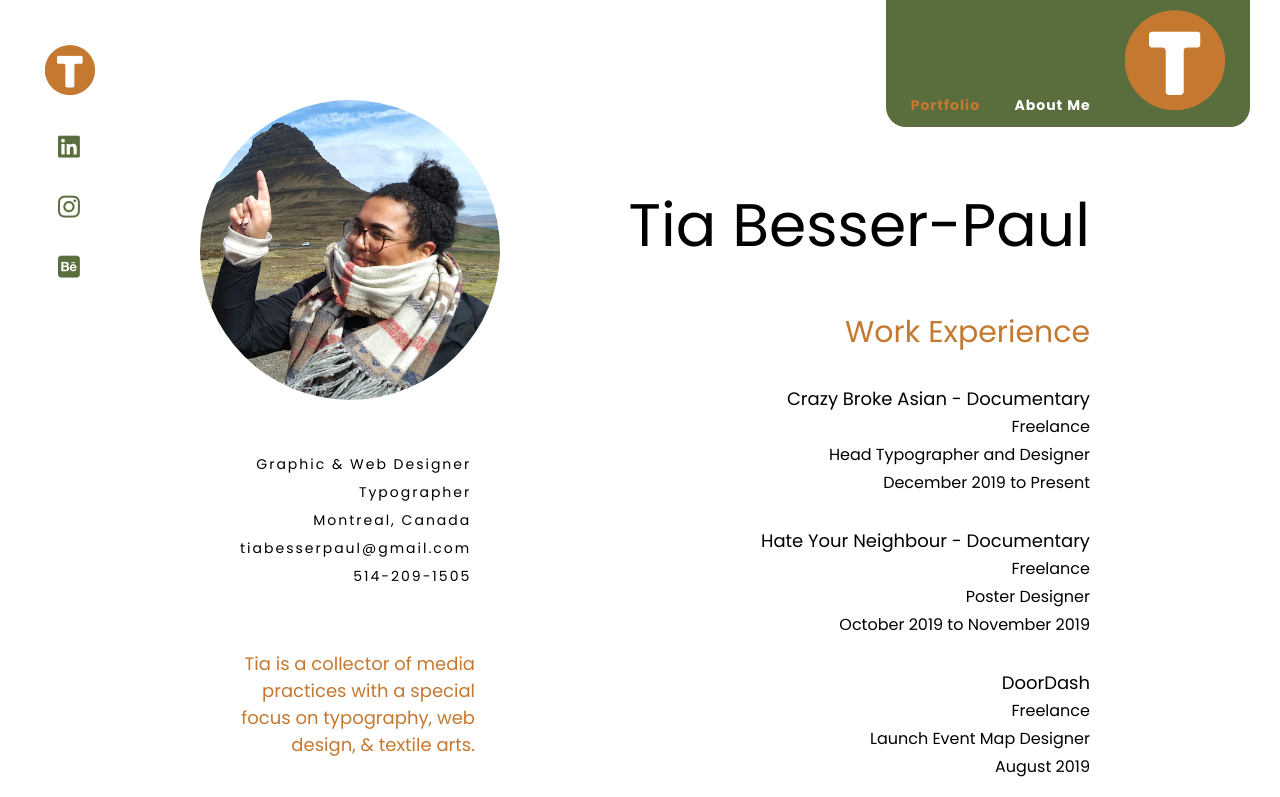
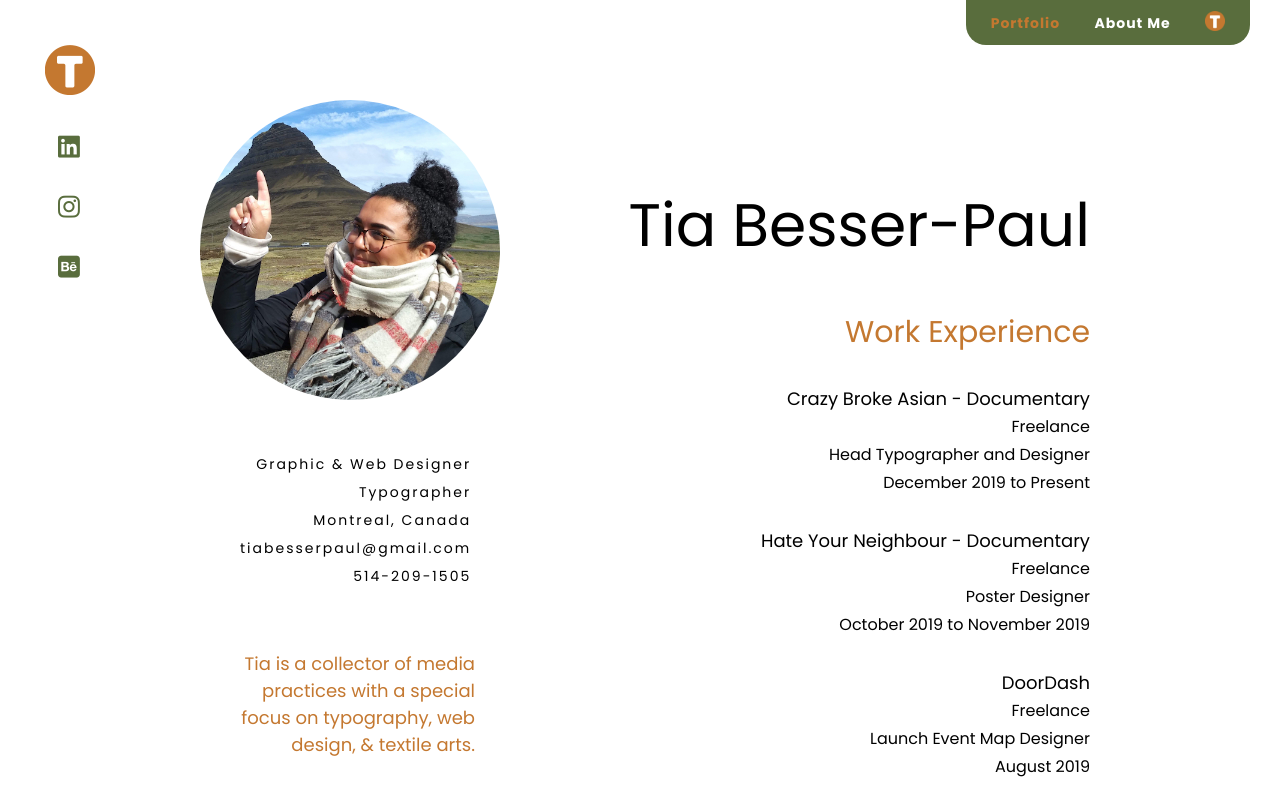
Before and after one commit to tiabp/my-portfolio, a plain HTML site: page html/aboutme.html in a window 1280 px wide. Shown: the top 797 px of the page. Drawn offline with Linux system fonts and the light colour scheme.

Commit message:
Update aboutme.css

```diff
--- a/styles/aboutme.css
+++ b/styles/aboutme.css
@@ -71,6 +71,12 @@
     letter-spacing: 1px;
     padding: 5px 5px;
     margin: 10px;
+}
+
+.navigation-container-content img {
+    height: 24px;
+    vertical-align: bottom;
+    padding: 0 0 4px 0;
 }
 
 .active-page a{
```
